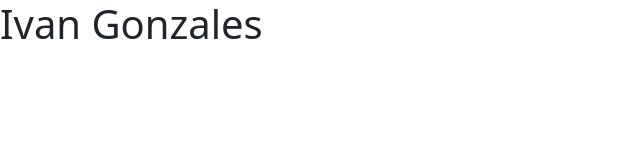
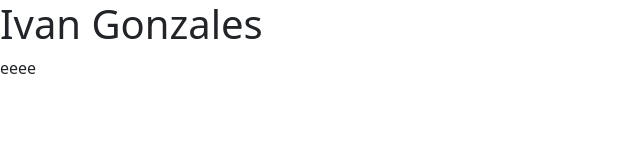
Before and after one commit to ItsIvanG/FinalProject, a plain HTML site: page home.html in a window 1280 px wide. Shown: the full height of the page, 0-640 px from the left. Drawn offline with Linux system fonts and the light colour scheme.

Commit message:
Update home.html

```diff
--- a/home.html
+++ b/home.html
@@ -12,7 +12,7 @@
 </head>
 <body>
     <h1>Ivan Gonzales</h1>
-
+eeee
     <script src="js/bootstrap.bundle.min.js"></script>
 </body>
 </html>
```
